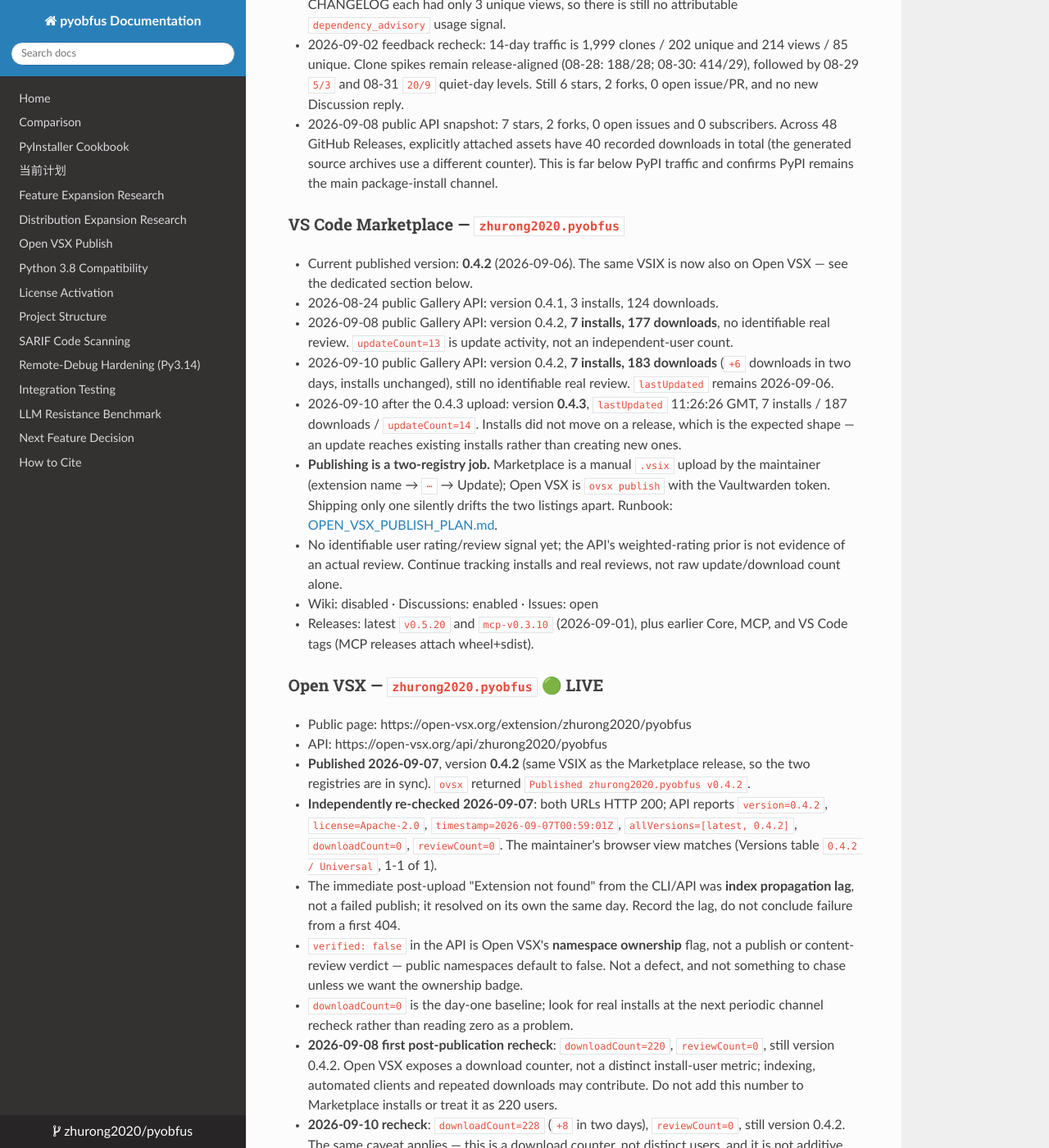
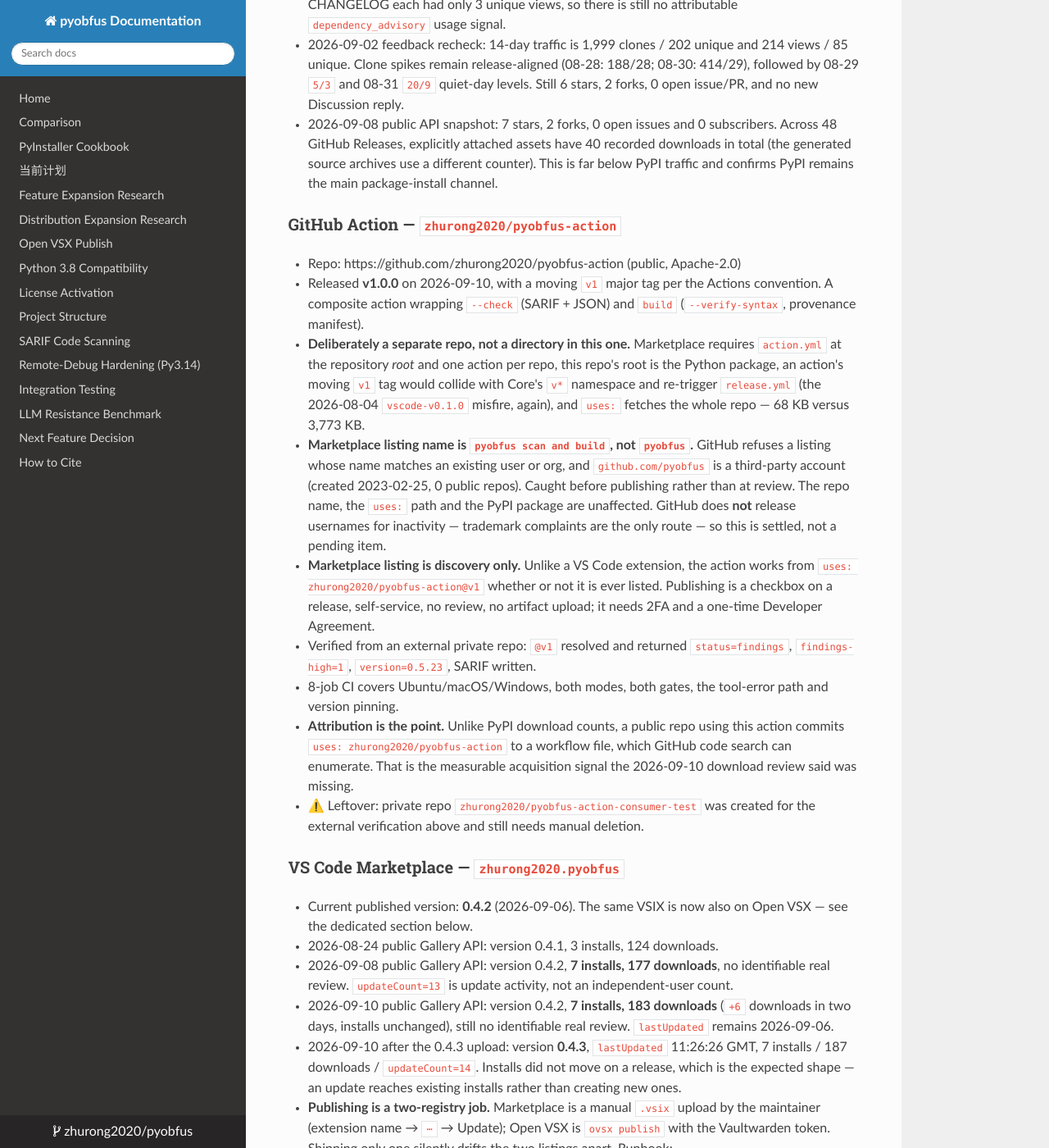
Before and after one commit to zhurong2020/pyobfus, an MkDocs documentation site: the page built from docs/DISTRIBUTION_CHANNELS.md, in a window 1280 px wide and 1400 px high, scrolled down 3500 px. Shown: the whole window at 82% size. Built offline with MkDocs 1.6.1, drawn with Linux system fonts in a browser that asks for light colours; nearby versions of some CDN libraries.

Commit message:
docs: record the pyobfus-action GitHub Action channel
Released v1.0.0 at zhurong2020/pyobfus-action with a moving v1 tag, 8-job CI
across three operating systems, and an external private repo confirming that
`uses: zhurong2020/pyobfus-action@v1` resolves and reports correctly.

Two findings worth not rediscovering are written down rather than left in a
session log. The Marketplace listing name had to become "pyobfus scan and
build" because github.com/pyobfus is a third-party account and GitHub refuses
a listing matching an existing user; GitHub does not release usernames for
inactivity, so that is settled rather than pending. And a Marketplace listing
is discovery only here — unlike a VS Code extension, the action works from
`uses:` whether or not it is ever listed.

Co-Authored-By: Claude Opus 5 <noreply@anthropic.com>

```diff
--- a/docs/DISTRIBUTION_CHANNELS.md
+++ b/docs/DISTRIBUTION_CHANNELS.md
@@ -140,6 +140,39 @@ pending.
   recorded downloads in total (the generated source archives use a different
   counter). This is far below PyPI traffic and confirms PyPI remains the main
   package-install channel.
+
+### GitHub Action — `zhurong2020/pyobfus-action`
+- Repo: https://github.com/zhurong2020/pyobfus-action (public, Apache-2.0)
+- Released **v1.0.0** on 2026-09-10, with a moving `v1` major tag per the
+  Actions convention. A composite action wrapping `--check` (SARIF + JSON) and
+  `build` (`--verify-syntax`, provenance manifest).
+- **Deliberately a separate repo, not a directory in this one.** Marketplace
+  requires `action.yml` at the repository *root* and one action per repo, this
+  repo's root is the Python package, an action's moving `v1` tag would collide
+  with Core's `v*` namespace and re-trigger `release.yml` (the 2026-08-04
+  `vscode-v0.1.0` misfire, again), and `uses:` fetches the whole repo — 68 KB
+  versus 3,773 KB.
+- **Marketplace listing name is `pyobfus scan and build`, not `pyobfus`.**
+  GitHub refuses a listing whose name matches an existing user or org, and
+  `github.com/pyobfus` is a third-party account (created 2023-02-25, 0 public
+  repos). Caught before publishing rather than at review. The repo name, the
+  `uses:` path and the PyPI package are unaffected. GitHub does **not** release
+  usernames for inactivity — trademark complaints are the only route — so this
+  is settled, not a pending item.
+- **Marketplace listing is discovery only.** Unlike a VS Code extension, the
+  action works from `uses: zhurong2020/pyobfus-action@v1` whether or not it is
+  ever listed. Publishing is a checkbox on a release, self-service, no review,
+  no artifact upload; it needs 2FA and a one-time Developer Agreement.
+- Verified from an external private repo: `@v1` resolved and returned
+  `status=findings`, `findings-high=1`, `version=0.5.23`, SARIF written.
+- 8-job CI covers Ubuntu/macOS/Windows, both modes, both gates, the
+  tool-error path and version pinning.
+- **Attribution is the point.** Unlike PyPI download counts, a public repo
+  using this action commits `uses: zhurong2020/pyobfus-action` to a workflow
+  file, which GitHub code search can enumerate. That is the measurable
+  acquisition signal the 2026-09-10 download review said was missing.
+- ⚠️ Leftover: private repo `zhurong2020/pyobfus-action-consumer-test` was
+  created for the external verification above and still needs manual deletion.
 
 ### VS Code Marketplace — `zhurong2020.pyobfus`
 - Current published version: **0.4.2** (2026-09-06). The same VSIX is now also
```
Also changed, not shown: docs/CURRENT_PLAN_ZH.md (+14 -2 lines), docs/DISTRIBUTION_EXPANSION_RESEARCH_2026-09-07.md (+2 -1 lines).
